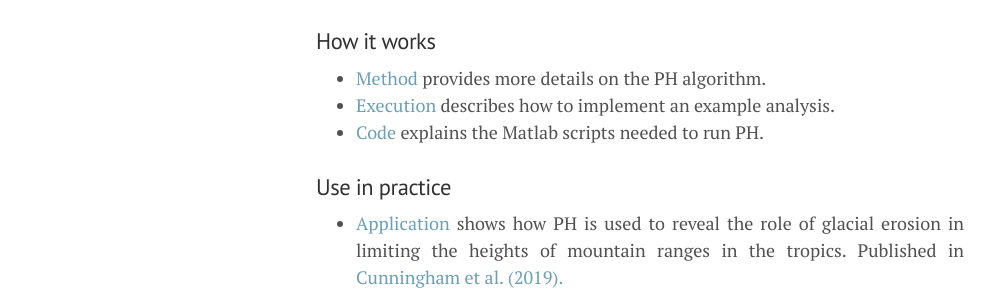
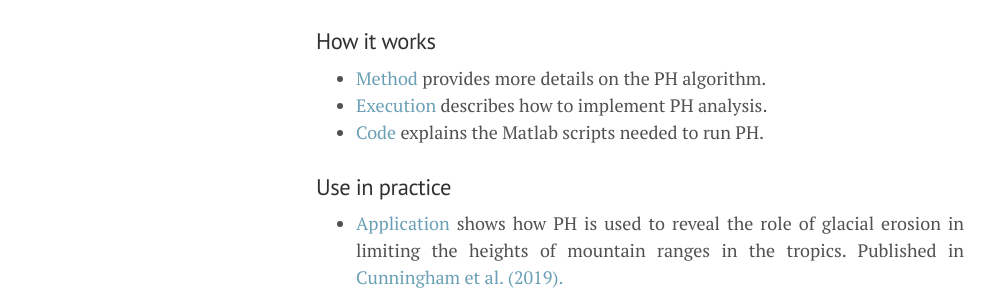
Before and after one commit to mcunningham917/PHdoc, a Jekyll site: the page built from index.html, in a window 1280 px wide. Shown: the part 581-871 px from the top of the page, without its empty margins (0-996 px from the left). Built offline with Jekyll 4.4.1, drawn with Linux system fonts in a browser that asks for light colours; the list of posts is cut into pages by our own code.

Commit message:
Update index.html

```diff
--- a/index.html
+++ b/index.html
@@ -27,7 +27,7 @@ Progressive hypsometry (PH) involves the measurement of hypsometric maxima in ne
 	</li>
 	<li>
 		<a href="Execution">Execution</a>
-		describes how to implement an example analysis.
+		describes how to implement PH analysis.
 	</li>
 	<li>
 		<a href="Code">Code</a> explains the Matlab scripts needed to run PH.
```
